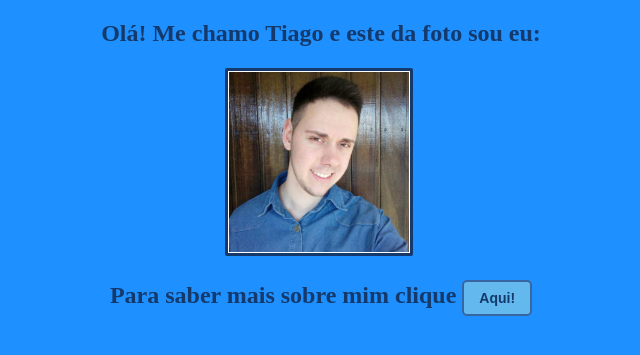
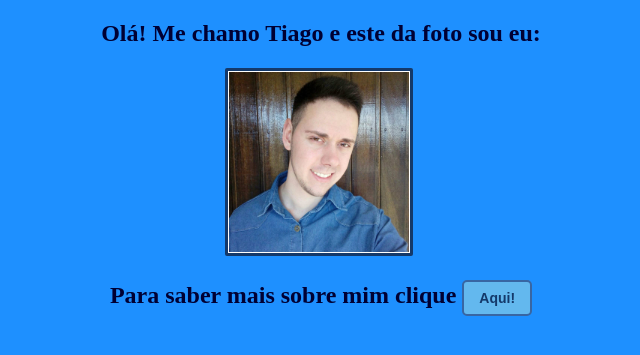
Before and after one commit to tiagobrambilla/tiagobrambilla.github.io, a PHP site: page / in a window 1280 px wide. Shown: the top 355 px of the page, without its empty margins (319-959 px from the left). Run offline with PHP 8.4, Linux system fonts and the light colour scheme.

Commit message:
Add files via upload

```diff
--- a/style.css
+++ b/style.css
@@ -1,6 +1,8 @@
 body {
 	background-color: #1E90FF;
-    color: #14396A;
+}
+h2 {
+    color: #000033 ;
 }
 .image {
 	margin: 1px 4px 0 0;
```
